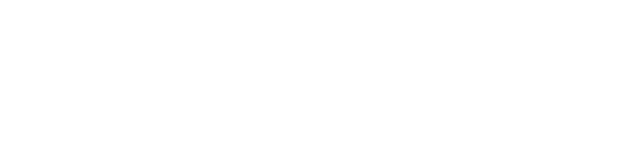
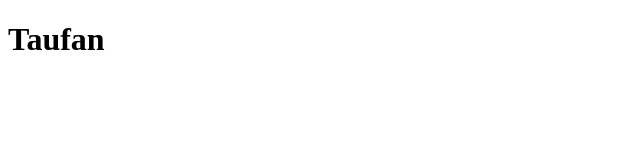
Before and after one commit to taufanbasri/vue-beginner, a plain HTML site: page index.html in a window 1280 px wide. Shown: the whole page, without its empty margins (0-640 px from the left). Drawn offline with Linux system fonts and the light colour scheme.

Commit message:
Vue instance

```diff
--- a/app.js
+++ b/app.js
@@ -0,0 +1,6 @@
+new Vue({
+    el: '#app',
+    data: {
+        name: 'Taufan'
+    }
+})
--- a/index.html
+++ b/index.html
@@ -4,6 +4,9 @@
     <title>VueJS Beginners Tutorial</title>
 </head>
 <body>
+    <div id="app">
+        <h1>{{ name }}</h1>
+    </div>
 
     <script src="vue.js"></script>
     <script src="app.js"></script>
```
